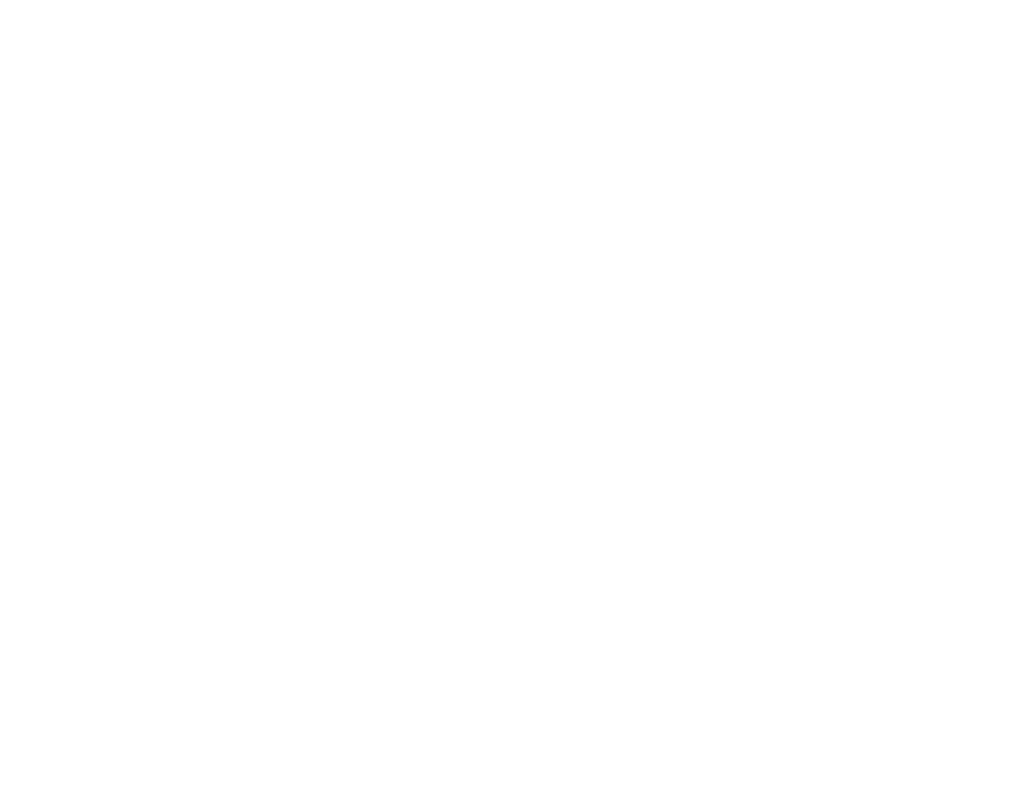
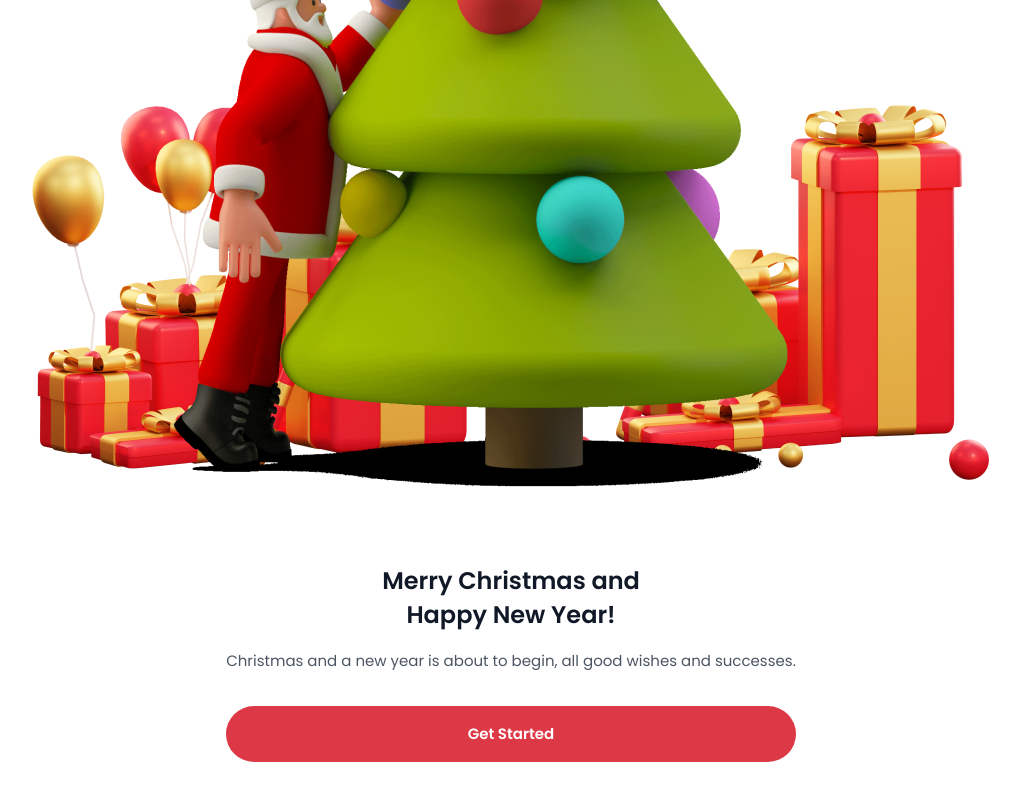
Before and after one commit to fajarfadillahh/christmas-store-react-tailwind, a React (Vite) app: page / in a window 1280 px wide. Shown: the part 496-1296 px from the top of the page, without its empty margins (129-1149 px from the left). Before the commit the page ends 800 px from the top, so only its background shows below. Built offline with nearby package versions, Linux system fonts and the light colour scheme.

Commit message:
create Hero part of the HomePage

```diff
--- a/src/components/Button.jsx
+++ b/src/components/Button.jsx
@@ -6,7 +6,7 @@
     <Link
       to={url}
       className={
-        `flex h-14 items-center justify-center rounded-full bg-red-600 py-4 px-8 text-[15px] font-semibold text-white hover:bg-red-500`.concat(
+        `flex h-14 items-center justify-center rounded-full bg-red-600 py-4 px-8 text-[15px] font-semibold capitalize text-white hover:bg-red-500`.concat(
           " "
         ) + className
       }
--- a/src/pages/Home.jsx
+++ b/src/pages/Home.jsx
@@ -2,11 +2,13 @@
 
 // import components & parts
 import Header from "../components/Header";
+import Hero from "../parts/HomePage/Hero";
 
 export default function Home() {
   return (
     <>
       <Header />
+      <Hero />
     </>
   );
 }
--- /dev/null
+++ b/src/parts/HomePage/Hero.jsx
@@ -0,0 +1,33 @@
+import React from "react";
+
+// import images
+import HeroImg from "../../assets/images/hero.png";
+
+// import components
+import Button from "../../components/Button";
+
+export default function Hero() {
+  return (
+    <section className="hero section">
+      <div className="hero__container container grid gap-12">
+        <img
+          src={HeroImg}
+          alt="hero img"
+          className="header__img justify-self-center"
+        />
+
+        <div className="hero__data justify-self-center text-center">
+          <h1 className="hero__title section-title">
+            Merry Christmas and <br />
+            Happy New Year!
+          </h1>
+          <p className="hero__text section-text section-bottom">
+            Christmas and a new year is about to begin, all good wishes and
+            successes.
+          </p>
+          <Button url="/">Get started</Button>
+        </div>
+      </div>
+    </section>
+  );
+}
```
Also changed, not shown: src/assets/images/hero.png (renamed from src/assets/images/home.png).
